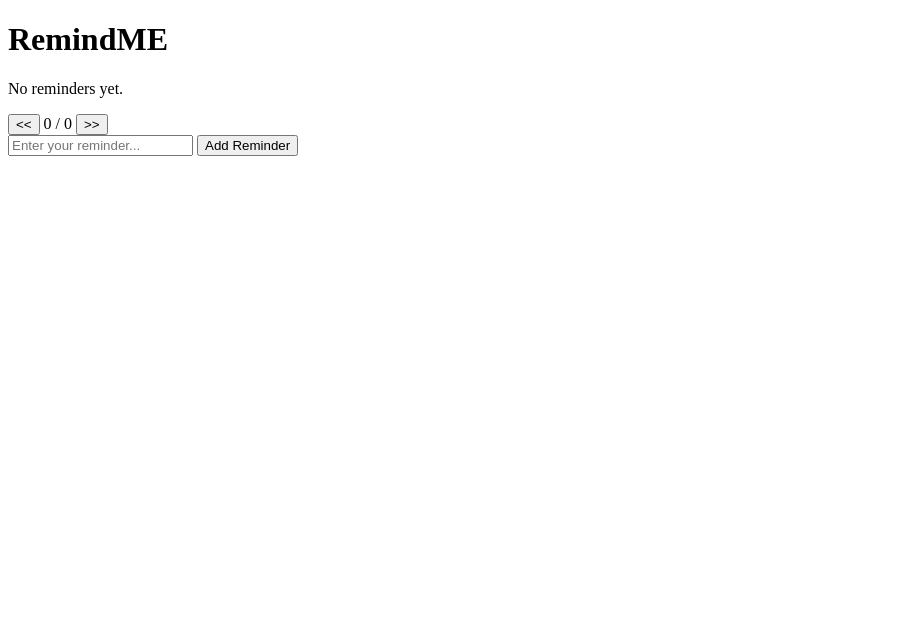
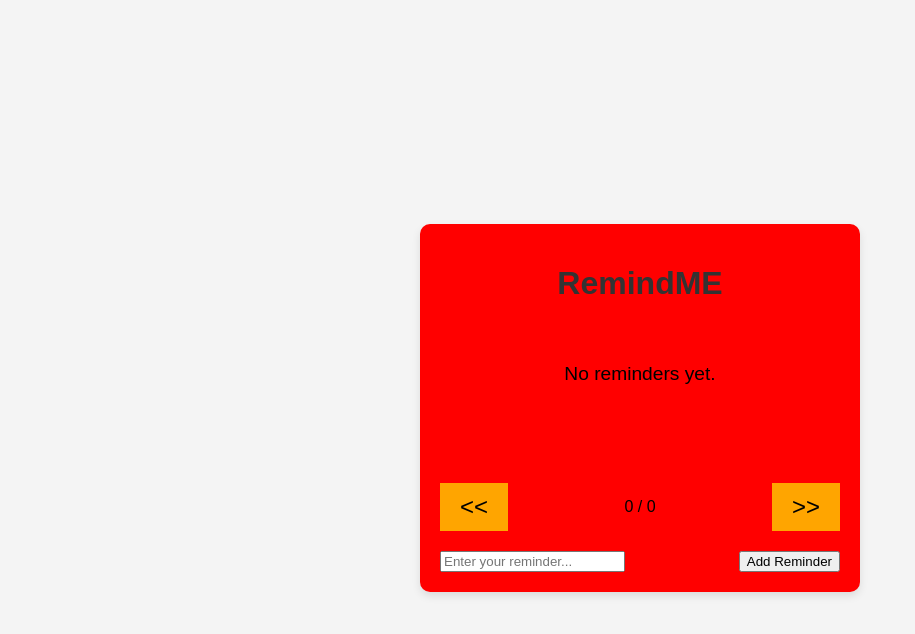
Before and after one commit to Jp21212/Coding-Challenge-5, a plain HTML site: page index.html in a window 1280 px wide. Shown: the whole page, without its empty margins (0-915 px from the left). Drawn offline with Linux system fonts and the light colour scheme.

Commit message:
Initial commit

```diff
--- a/index.html
+++ b/index.html
@@ -4,7 +4,7 @@
   <meta charset="UTF-8">
   <meta name="viewport" content="width=device-width, initial-scale=1.0">
   <title>RemindME</title>
-  <link rel="stylesheet" href="styles.css">
+  <link rel="stylesheet" href="style.css">
 </head>
 <body>
   <div class="container">
--- a/style.css
+++ b/style.css
@@ -10,7 +10,7 @@ body {
 
 .container {
   width: 400px;
-  background-color: purple;
+  background-color: red;
   padding: 20px;
   border-radius: 10px;
   box-shadow: 0 4px 8px rgba(0, 0, 0, 0.1);
@@ -45,7 +45,7 @@ body {
 }
 
 .nav-btn {
-  background-color: yellow;
+  background-color: orange;
   border: none;
   padding: 10px 20px;
   font-size: 1.5em;
@@ -76,7 +76,7 @@ body {
 }
 
 .add-btn {
-  background-color: yellow;
+  background-color: orange;
   border: none;
   padding: 10px 20px;
   font-size: 1em;
@@ -85,5 +85,5 @@ body {
 }
 
 .add-btn:hover {
-  background-color: #f2c700;
+  background-color: orange;
 }
```
